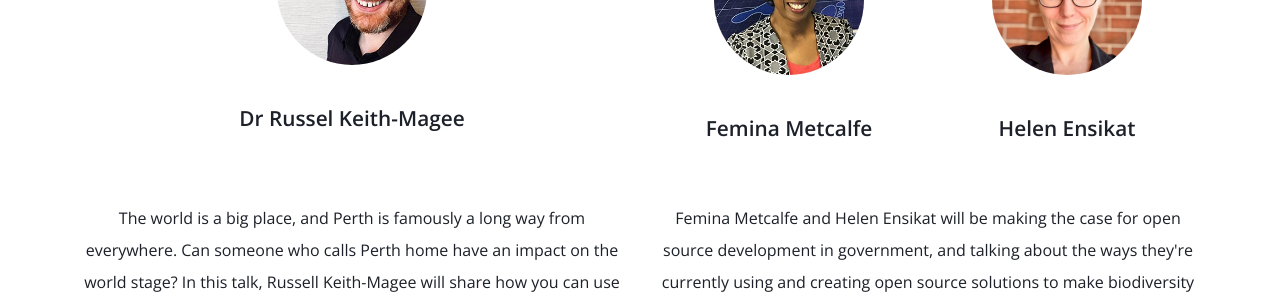
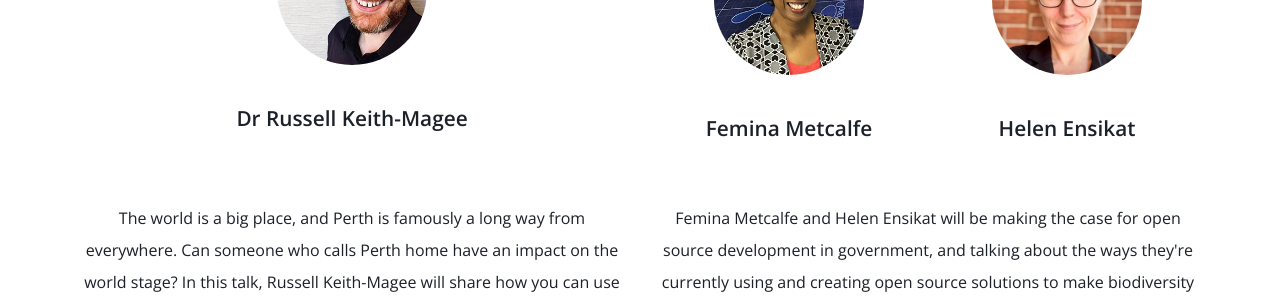
Before and after one commit to foss4g-perth-org/foss4g-perth-org.github.io, a Jekyll site: the page built from program.md, in a window 1280 px wide and 900 px high, scrolled down 728 px. Shown: the part 156-456 px from the top of the window. Built offline with Jekyll 4.4.1, drawn with Linux system fonts in a browser that asks for light colours.

Commit message:
fix typo

```diff
--- a/program.md
+++ b/program.md
@@ -26,7 +26,7 @@ We're excited to announce that two fantastic keynote talks are confirmed for the
 <div class="keynote-flex-container">
     <div class="keynote-flex-item-left">
         <img src="/assets/img/keynotes/russell_keith-magee.jpg" class="keynote-img" alt="russel-keith-magee">
-        <h4>Dr Russel Keith-Magee</h4>
+        <h4>Dr Russell Keith-Magee</h4>
     </div>
     <div class="keynote-flex-item-right">
         <div class="keynote-flex-inner-container">
@@ -78,7 +78,7 @@ We're excited to announce that two fantastic keynote talks are confirmed for the
 <div class="keynote-flex-container-mobile">
     <div class="keynote-flex-item-left">
         <img src="/assets/img/keynotes/russell_keith-magee.jpg" class="keynote-img" alt="russel-keith-magee">
-            <h4>Dr Russel Keith-Magee</h4>
+            <h4>Dr Russell Keith-Magee</h4>
             <div>
             The world is a big place, and Perth is famously a long way from everywhere. Can someone who calls Perth home have an impact on the world stage? In this talk, Russell Keith-Magee will share how you can use Open Source to establish a reputation on the world stage without leaving our obscure backwater - and the pitfalls to watch for along the way.
             </div>
```
